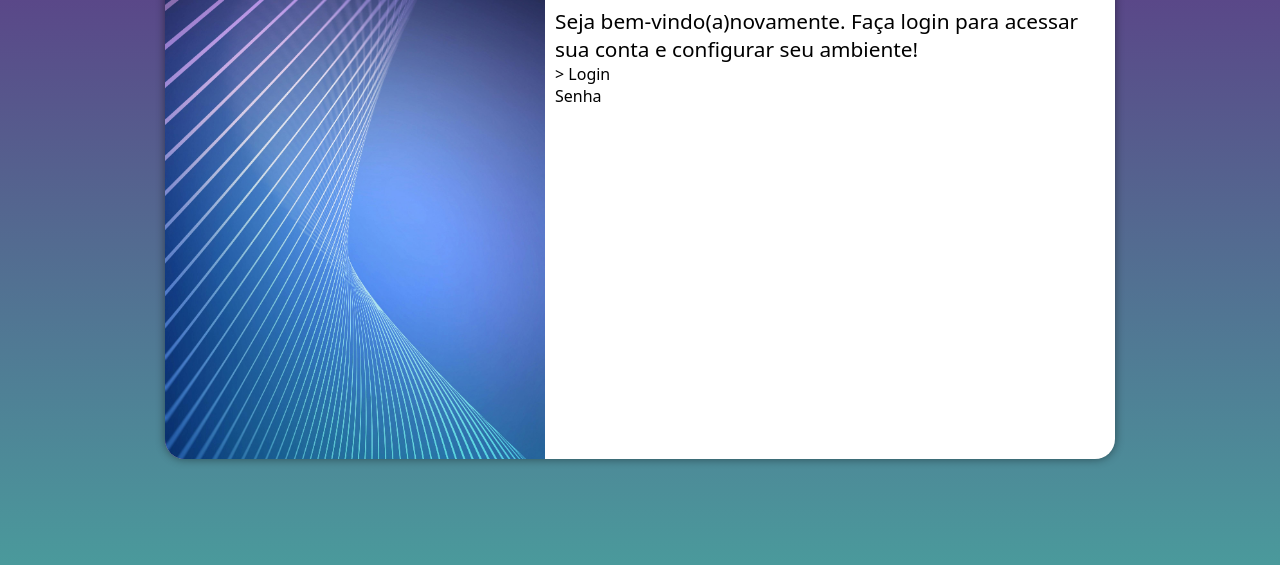
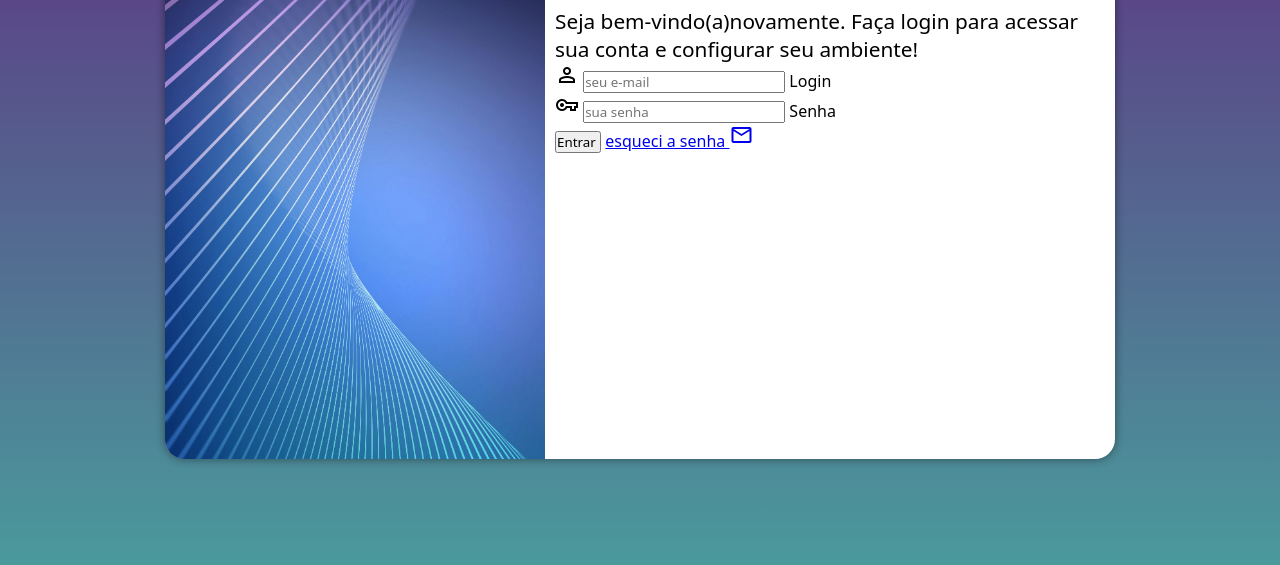
Before and after one commit to Murilo-Gregorio/projeto-login, a plain HTML site: page index.html in a window 1280 px wide. Shown: the part 191-756 px from the top of the page. Drawn offline with nearby package versions, Linux system fonts and the light colour scheme.

Commit message:
adicionei o formulario

```diff
--- a/index.html
+++ b/index.html
@@ -4,8 +4,10 @@
     <meta charset="UTF-8">
     <meta name="viewport" content="width=device-width, initial-scale=1.0">
     <title>Login</title>
+    <link href="https://fonts.googleapis.com/css2?family=Material+Symbols+Outlined" rel="stylesheet" />
     <link rel="stylesheet" href="estilos/style.css">
     <link rel="stylesheet" href="estilos/media-querry.css">
+
 </head>
 <body>
     <main>
@@ -15,14 +17,21 @@
             <div id="formulario">
                     <h1>Login</h1>
                     <p>Seja bem-vindo(a)novamente. Faça login para acessar sua conta e configurar seu ambiente! </p>
-                    <form action="login.php" method="post">
+                    <form action="login.php" method="post" autocomplete="on">
                         <div class="campo">
-                            <label for="ilogin">>
-                            Login
+                            <span class="material-symbols-outlined">person</span>
+                            <input type="email" name="login" id="ilogin" placeholder="seu e-mail" autocomplete="email" required maxlength="12">
+                        <label for="ilogin">Login</label>
                         </div>
                         <div class="campo">
-                            Senha
+                            <span class="material-symbols-outlined">vpn_key</span>
+                            <input type="password" name="senha" id="isenha" placeholder="sua senha " autocomplete="current-password" required minlength="8" maxlength="12">
+                        <label for="isenha">Senha</label>
                         </div>
+                        <input type="submit" value="Entrar ">
+                        <a href="esqueci.html">
+                            esqueci a senha <span class="material-symbols-outlined">mail</span>
+                        </a>
                     </form>
                 </div>
         </section>
```
